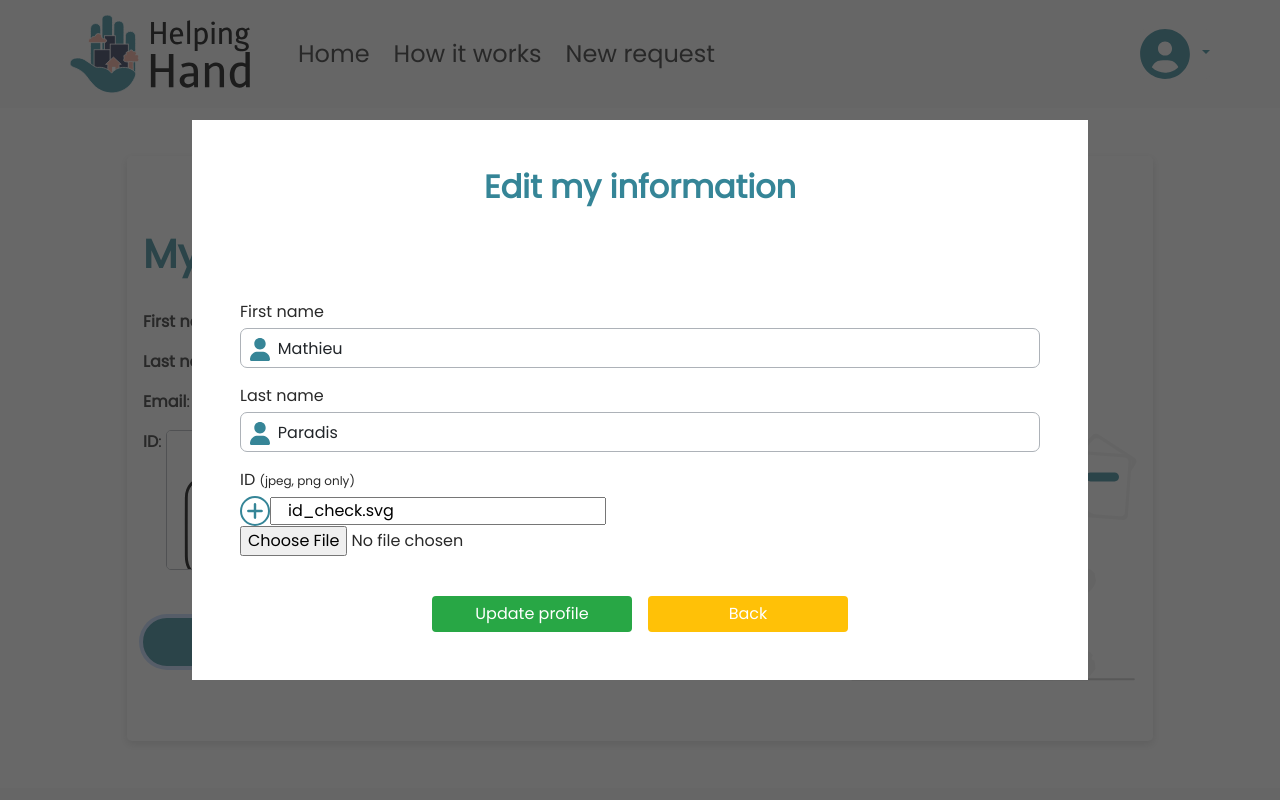
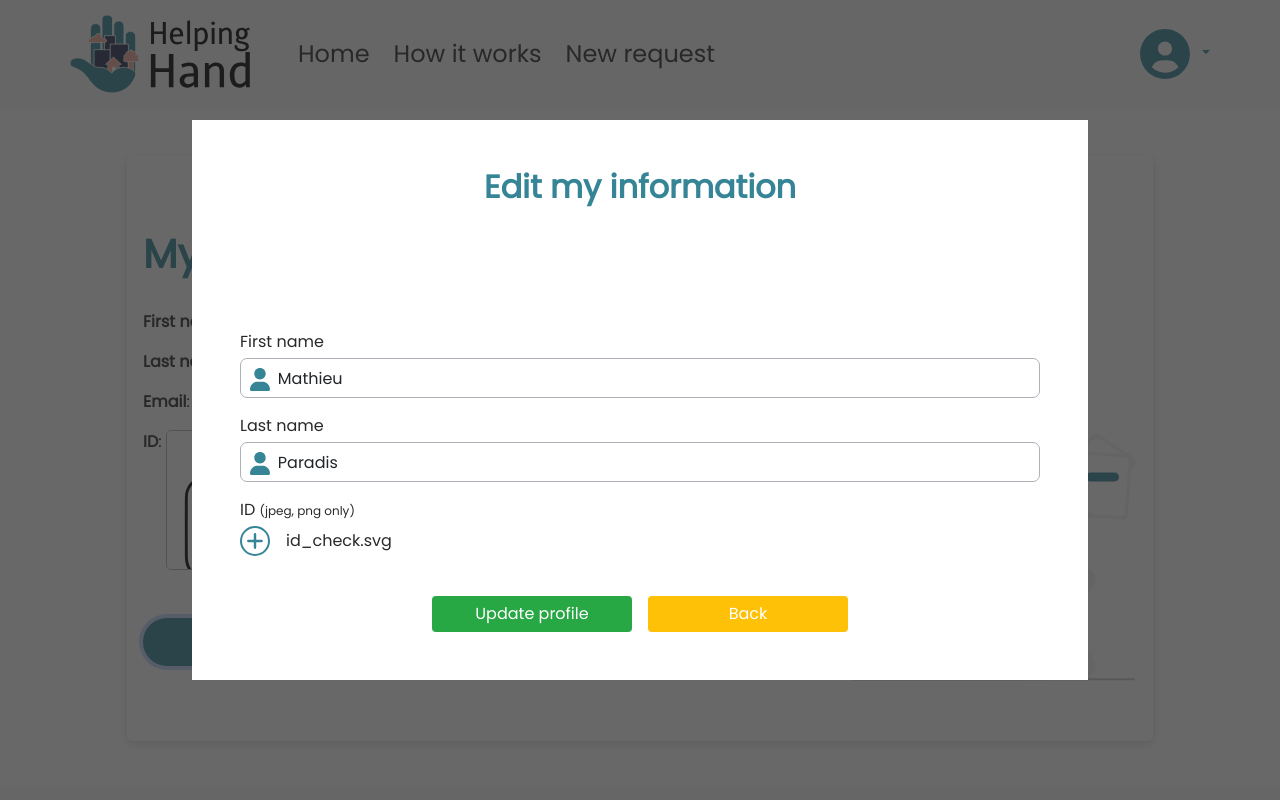
Before and after one commit to MathieuParadis/helping-hand, a React (Create React App) app: page /my-profile in a window 1280 px wide. Both pictures are taken after a click on the button "Edit my profile". Shown: the top 800 px of the page. Built offline with nearby package versions, Linux system fonts and the light colour scheme; what pigeon-maps would draw is missing.

Commit message:
edited EditProfileModal

```diff
--- a/src/components/EditProfileModal.jsx
+++ b/src/components/EditProfileModal.jsx
@@ -1,13 +1,9 @@
 // CONFIG IMPORTS
-import React, {useState, useEffect, useRef} from 'react';
+import React, {useState, useRef} from 'react';
 
 // ASSETS IMPORTS
 import profile_icon from '../assets/logos/profile_logo.svg';
 import plus_icon from '../assets/logos/plus_logo.svg';
-import t from '../assets/images/homepage_hero_bg.jpg';
-
-// COMPONENTS IMPORTS
-import UploadControl from '../components/UploadControl';
 
 const EditProfileModal = ({userData}) => {
   const {first_name, last_name, id} = userData;
@@ -32,22 +28,18 @@ const EditProfileModal = ({userData}) => {
   }
 
   const getFileName = (file) => {
-    let index = file.lastIndexOf("/");
-    file = file.slice(index + 1);
-
-    index = file.lastIndexOf("\\");
-    file = file.slice(index + 1);
+    const indexSlash = file.lastIndexOf("/");
+    const indexBackSlash = file.lastIndexOf("\\");
+    file = file.slice(indexSlash + 1).slice(indexBackSlash + 1);
 
     const array = file.split(".");
     const fileName = array[0] + "." + array[array.length-1];
     return fileName;
   }
 
-  getFileName(id_card);
-
-  const test2 = () => {
-    const shownFileInput = document.querySelector("#shownFileInput");
-    shownFileInput.value = getFileName(id_card);
+  const handleChange = () => {
+    const labelHiddenFileInput = document.querySelector("#labelHiddenFileInput");
+    labelHiddenFileInput.textContent = getFileName(id_card);
   }
 
 
@@ -69,18 +61,14 @@ const EditProfileModal = ({userData}) => {
                 <input type="text" className="form-control" id="last-name" aria-describedby="last_name input field" placeholder="Last name" value={lname} onChange={(e) => setLname(e.target.value)} required />
                 <img src={profile_icon} alt="profile_icon" className="profile-icon" />
               </div>
+
               <div className="file-input mb-3">
-                {/* <UploadControl value={id.file_name} onChange={(e) => setId_card(e.target.value)} /> */}
-
                 <label htmlFor="ID" className="mb-1">ID&nbsp;<small className="caption">(jpeg, png only)</small></label>
                 <div className="d-flex align-items-center">
                   <img src={plus_icon} alt="plus_icon" className="plus-icon pointer" onClick={handleClick} />
-                  <input type="text" className="m-0 ps-3" id="shownFileInput" value={getFileName(id)} />
+                  <p className="m-0 ps-3" id="labelHiddenFileInput">{getFileName(id)}</p>
                 </div>
-                <input type="file" className="" id="hiddenFileInput" aria-describedby="file input field" onInput={(e) => setId_card(e.target.value)} onChange={(e) => test2()} accept="image/png, image/jpeg" ref={hiddenFileInput} />
-
-
-
+                <input type="file" className="" id="hiddenFileInput" aria-describedby="file input field" onInput={(e) => setId_card(e.target.value)} onChange={(e) => handleChange()} accept="image/png, image/jpeg" ref={hiddenFileInput} />
               </div>
               <div className="d-flex flex-column flex-md-row justify-content-md-center mt-4">
                 <button type="submit" className="btn button-success button-modal me-0 me-md-2 mb-3 mb-md-0 p-1">Update profile</button>
--- a/src/components/UploadControl.jsx
+++ /dev/null
@@ -1,26 +0,0 @@
-// CONFIG IMPORTS
-import React, {useState} from 'react';
-
-// ASSETS IMPORTS
-import plus_icon from '../assets/logos/plus_logo.svg';
-
-const UploadControl = ({value, onChange}) => {
-  const hiddenFileInput = React.useRef(null);
-
-  const handleClick = e => {
-    hiddenFileInput.current.click();
-  };
-
-  return (
-    <div className="upload-control d-flex flex-column">
-      <label htmlFor="ID" className="mb-1">ID&nbsp;<small className="caption">(jpeg, png only)</small></label>
-      <div className="d-flex align-items-center">
-        <img src={plus_icon} alt="plus_icon" className="plus-icon pointer" onClick={handleClick} />
-        <input type="text" className="m-0 ps-3" value={value} onChange={onChange} />
-      </div>
-      <input type="file" className="" id="file" aria-describedby="file input field" accept="image/png, image/jpeg" ref={hiddenFileInput} />
-    </div>
-  );
-};
-
-export default UploadControl;
--- a/src/styles/components/_editProfileModal.scss
+++ b/src/styles/components/_editProfileModal.scss
@@ -87,9 +87,9 @@
           }
         }
 
-        // input {
-        //   display: none;
-        // }
+        input {
+          display: none;
+        }
       }
     }
   }
--- a/src/styles/components/_uploadControl.scss
+++ /dev/null
@@ -1,20 +0,0 @@
-.upload-control {
-  .caption {
-    font-size: 12px;
-  }
-
-  .plus-icon {
-    width: 30px;
-    padding: 5px;
-    border: 2px solid var(--prim-color);
-    border-radius: 50%;
-
-    &:hover, &:focus {
-      transform: scale(1.1);
-    }
-  }
-
-  input {
-    display: none;
-  }
-}
--- a/src/styles/index.scss
+++ b/src/styles/index.scss
@@ -17,7 +17,6 @@
 @import './components/showRequestModal';
 @import './components/showUserRequestModal';
 @import './components/testimonyCard';
-@import './components/uploadControl';
 
 // PAGES STYLES IMPORTS
 @import './pages/chat';
```
